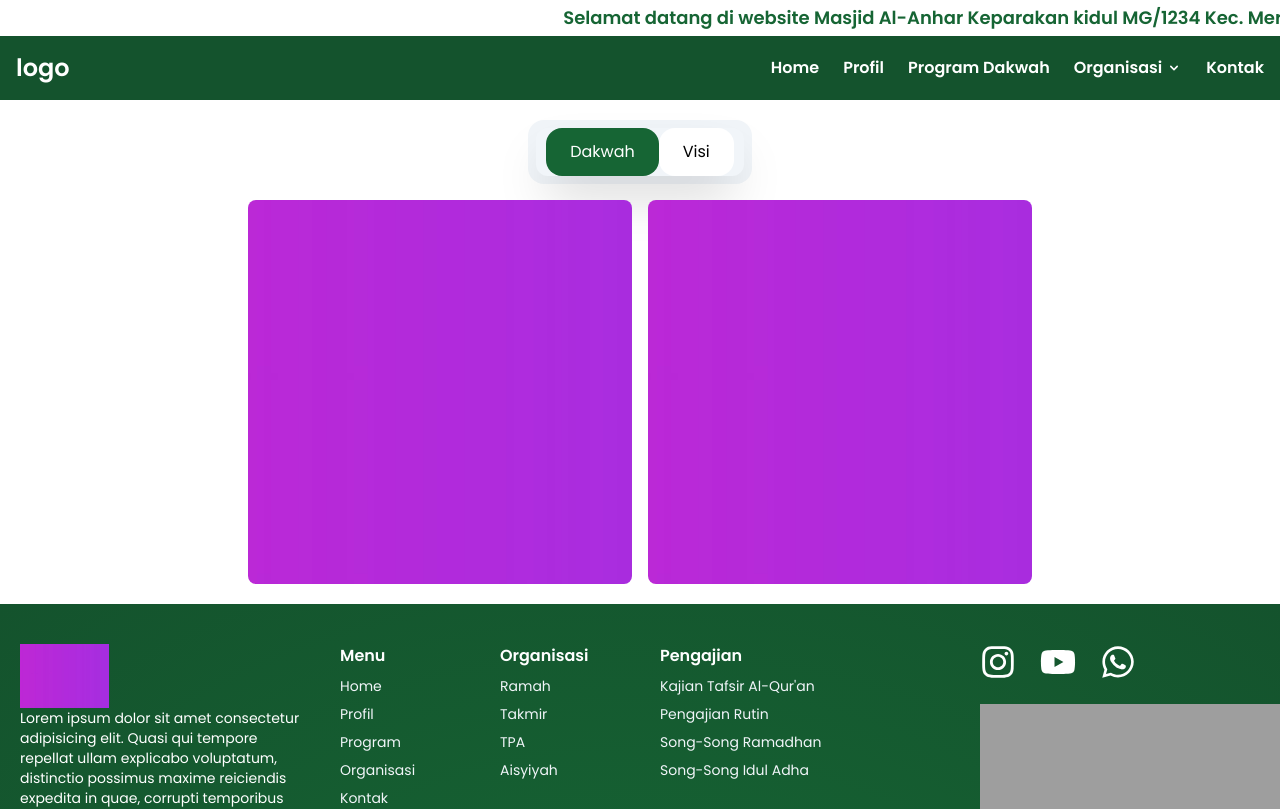
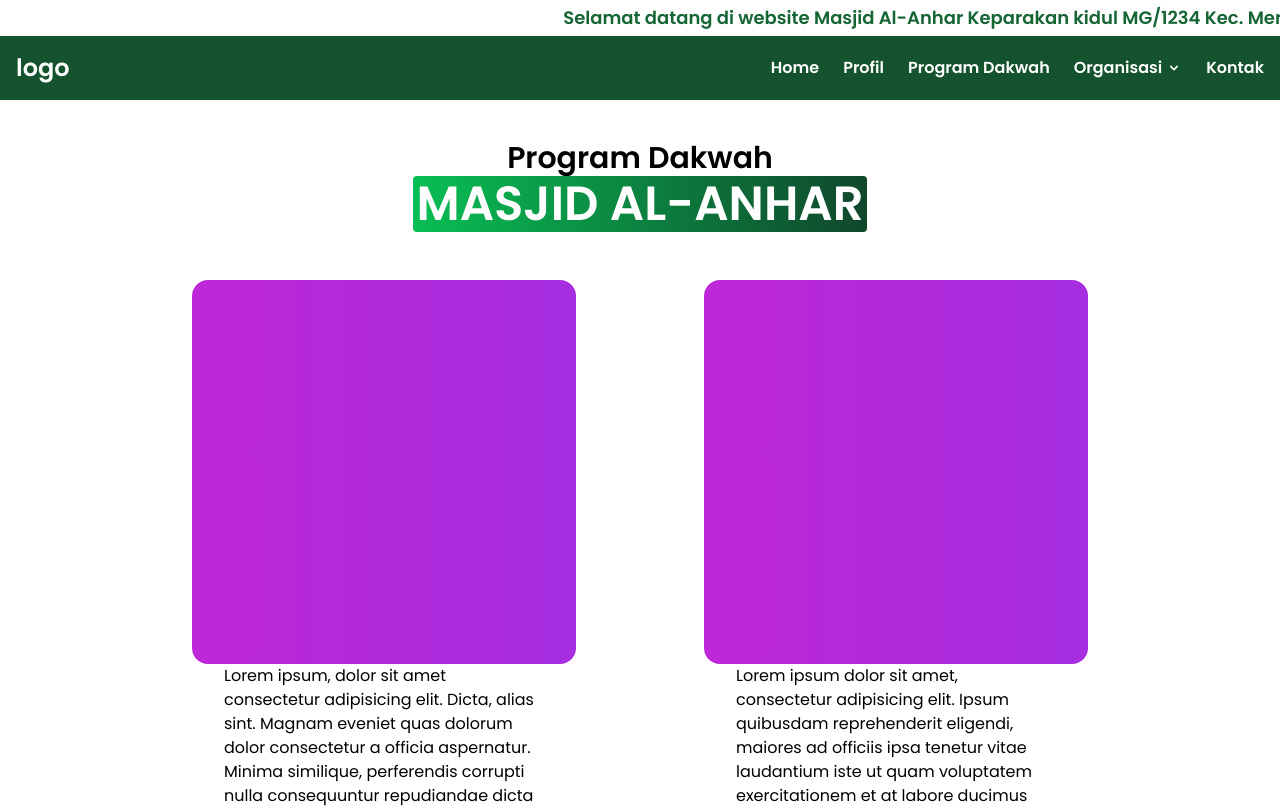
Before and after one commit to siddiqfathurahman/Masjid-ALAnhar, a React (Vite) app: page /program in a window 1280 px wide. Shown: the top 809 px of the page. Built offline with nearby package versions, Linux system fonts and the light colour scheme; grey boxes are pictures that could not be loaded.

Commit message:
add program

```diff
--- a/src/pages/Program.jsx
+++ b/src/pages/Program.jsx
@@ -1,8 +1,56 @@
-import React from 'react';
-import Programdakwah from '../components/ui/Programdakwah';
+import React, { useEffect, useRef, useState } from 'react';
 
-export default function Program() {
+const Program = () => {
+  const titleRef = useRef(null);
+  const [isVisible, setIsVisible] = useState(false);
+
+  useEffect(() => {
+    const observer = new IntersectionObserver(
+      ([entry]) => {
+        if (entry.isIntersecting) {
+          setIsVisible(true);
+          observer.unobserve(entry.target);
+        }
+      },
+      { threshold: 0.5 }
+    );
+
+    if (titleRef.current) {
+      observer.observe(titleRef.current);
+    }
+
+    return () => {
+      if (titleRef.current) observer.unobserve(titleRef.current);
+    };
+  }, []);
+
   return (
-    <Programdakwah />
+    <div className='font-poppins text-center flex flex-col items-center mb-10 mt-10'>
+      <h1 className='text-3xl font-extrabold'>Program Dakwah</h1>
+      <h2 className='text-3xl md:text-4xl lg:text-5xl font-extrabold'>
+        <span
+          ref={titleRef}
+          className={`relative inline-block p-1 text-white ${isVisible ? 'animate-gradient-box transform ' : ''}`}
+        >
+          MASJID AL-ANHAR
+        </span>
+      </h2>
+      <div className='flex gap-32 mt-12'>
+        <div className='flex flex-col items-center'>
+          <img src="/bg.JPG" alt="pengajian" className='w-96 h-96 rounded-2xl' />
+          <p className='max-w-xs text-left'>
+            Lorem ipsum, dolor sit amet consectetur adipisicing elit. Dicta, alias sint. Magnam eveniet quas dolorum dolor consectetur a officia aspernatur. Minima similique, perferendis corrupti nulla consequuntur repudiandae dicta necessitatibus impedit.
+          </p>
+        </div>
+        <div className='flex flex-col items-center'>
+          <img src="/bg.JPG" alt="pengajian" className='w-96 h-96 rounded-2xl' />
+          <p className='max-w-xs text-left'>
+            Lorem ipsum dolor sit amet, consectetur adipisicing elit. Ipsum quibusdam reprehenderit eligendi, maiores ad officiis ipsa tenetur vitae laudantium iste ut quam voluptatem exercitationem et at labore ducimus porro itaque.
+          </p>
+        </div>
+      </div>
+    </div>
   );
-}
+};
+
+export default Program;
```
